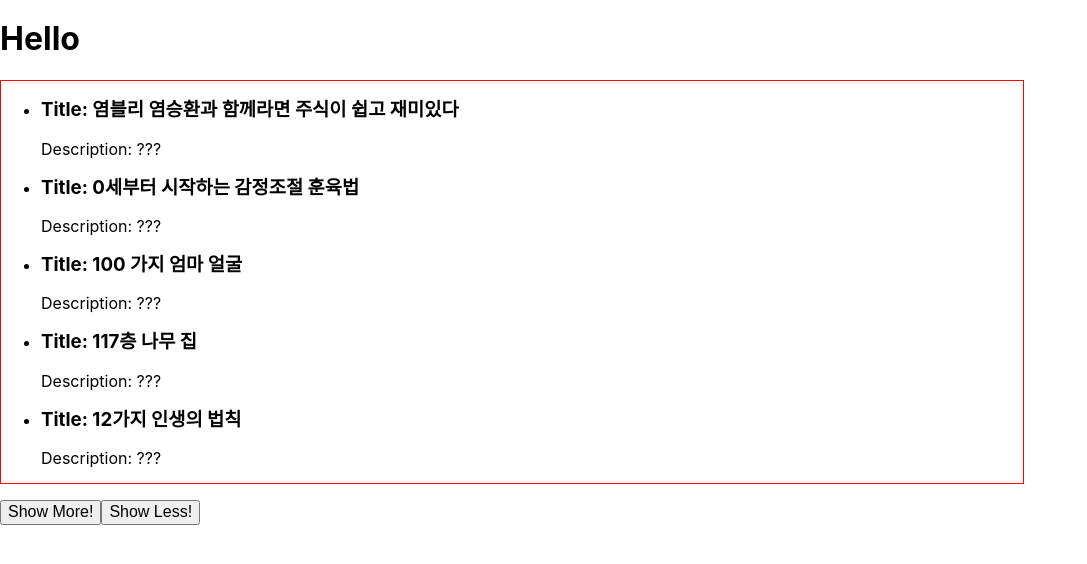
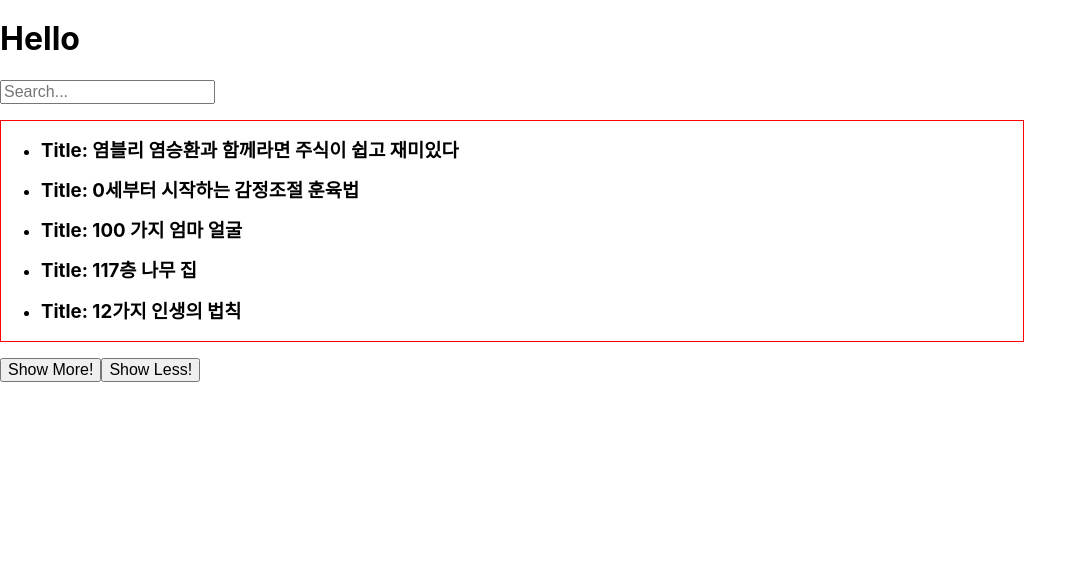
Before and after one commit to TPLKoreanBook/TPLkoreanbooks, a React (Create React App) app: page / in a window 1280 px wide. Shown: the top 564 px of the page, without its empty margins (0-1087 px from the left). Built offline with nearby package versions, Linux system fonts and the light colour scheme; the HTML template or start-up script is replaced by a standard one.

Commit message:
added test filtering function.

```diff
--- a/src/App.js
+++ b/src/App.js
@@ -1,9 +1,19 @@
 import BookList from './components/BookList'
+import axios from 'axios';
+import useAsync from './hooks/useAsync';
 import './App.css';
 
 
+async function getBooks() {
+  // Got it working by throwing my tpl_json.json file into the Public folder and calling it by:
+  const response = await axios.get('tpl_json.json');
+  console.log(response.data['books']);
+  return response.data;
+}
+
 function App() {
-
+  const [state] = useAsync(getBooks, []);
+  const { loading, data, error } = state;
 
   return (
     <div>
@@ -11,7 +21,13 @@ function App() {
         <h1>Hello</h1>
       </header>
       <main>
-        <BookList />
+        <section>
+          <BookList
+            loading={loading}
+            data={data}
+            error={error}
+          />
+        </section>
       </main>
       <footer>
 
--- a/src/components/BookList.js
+++ b/src/components/BookList.js
@@ -1,20 +1,9 @@
 import { useState } from 'react';
-import axios from 'axios';
-import useAsync from '../hooks/useAsync';
 import style from './BookList.module.css'
 
-async function getBooks() {
-    // Got it working by throwing my tpl_json.json file into the Public folder and calling it by:
-    const response = await axios.get('tpl_json.json');
-    return response.data;
-}
-
-const BookList = () => {
-
-    const [visible, setVisible] = useState(5)
-    const [state] = useAsync(getBooks, []);
-    const { loading, data, error } = state;
-
+const BookList = ({ loading, error, data }) => {
+    const [visible, setVisible] = useState(5);
+    const [userSearch, setUserSearch] = useState('')
     const showMoreBooks = () => {
         setVisible((prev) => prev + 5)
     }
@@ -22,18 +11,34 @@ const BookList = () => {
     const showLessBooks = () => {
         setVisible((prev) => prev - 5)
     }
+
+    const searchHandler = (e) => {
+        const userInput = e.target.value;
+        setUserSearch(userInput)
+    }
+
+    // Error handling.
     if (loading) return <div>Loading...</div>
     if (error) return <div>Error</div>
     if (!data) return null
 
     return (
         <section className={style['book-list']}>
+
+            <input type="text" placeholder='Search...' onChange={searchHandler} />
             <ul className={style['list-container']}>
-                {data.books[0].slice(0, visible).map((book, index) => (
+                {/* Test filtering */}
+                {data.books[0].filter((book) => {
+                    if (userSearch === '') {
+                        return book;
+                    } else if (book.title.includes(userSearch)) {
+                        return book;
+                    }
+                }).slice(0, visible).map((book, index) => (
                     // This part can be List component
                     <li key={book.count_number}>
                         <h3>Title: {book.title}</h3>
-                        <p>Description: ???</p>
+                        {/* <p>Description: ???</p> */}
                     </li>
                 ))}
             </ul>
```
